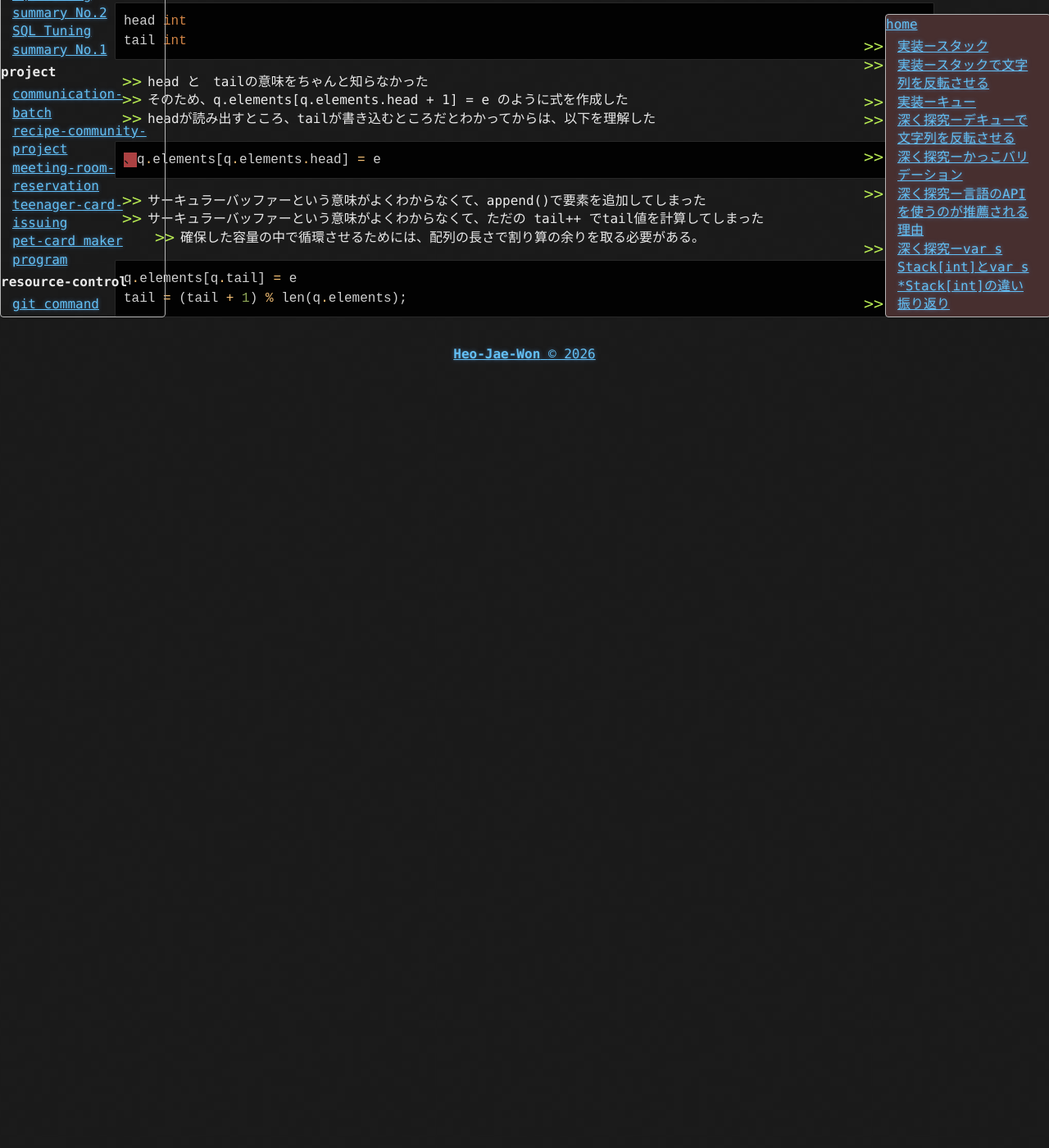
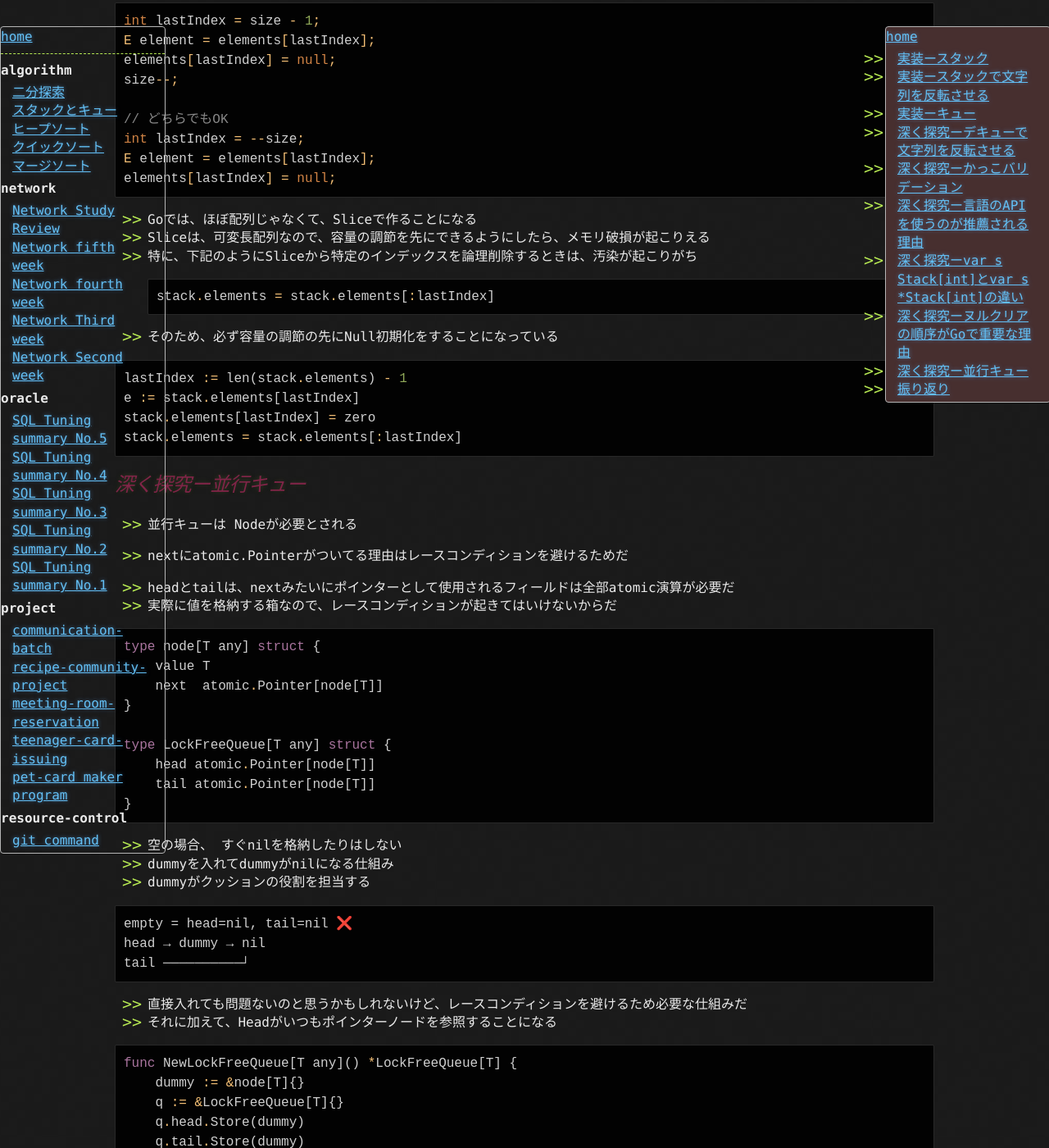
Before and after one commit to Heo-Jae-Won/Heo-Jae-Won.github.io, a Jekyll site: the page built from _posts/algorithm/2026-04-18-algorithm_week_7.md, in a window 1280 px wide and 1400 px high, scrolled down 14575 px. Shown: the whole window at 82% size. Built offline with Jekyll 4.4.1, drawn with Linux system fonts in a browser that asks for light colours; before the commit the page ends 15032 px from its top, so only the background shows below that; some of the changed text lies outside the part shown.

Commit message:
add algorithm 7th week - concurrency queue

````diff
--- a/_posts/algorithm/2026-04-18-algorithm_week_7.md
+++ b/_posts/algorithm/2026-04-18-algorithm_week_7.md
@@ -633,6 +633,184 @@ fmt.Println(*s.data[0])
 ```
 
 
+## <span style="color:#802548">_深く探究ーヌルクリアの順序がGoで重要な理由_</span>
+
+- Javaでは、サイズを最初に調節しても問題ない
+- それは、javaでは配列が初期容量が指定されてるからだ
+
+```java
+int lastIndex = size - 1;
+E element = elements[lastIndex];
+elements[lastIndex] = null;
+size--;
+
+// どちらでもOK
+int lastIndex = --size;
+E element = elements[lastIndex];
+elements[lastIndex] = null;
+```
+
+- Goでは、ほぼ配列じゃなくて、Sliceで作ることになる
+- Sliceは、可変長配列なので、容量の調節を先にできるようにしたら、メモリ破損が起こりえる
+- 特に、下記のようにSliceから特定のインデックスを論理削除するときは、汚染が起こりがち
+```go
+stack.elements = stack.elements[:lastIndex]
+```
+- そのため、必ず容量の調節の先にNull初期化をすることになっている
+
+```go
+lastIndex := len(stack.elements) - 1
+e := stack.elements[lastIndex]
+stack.elements[lastIndex] = zero
+stack.elements = stack.elements[:lastIndex]
+```
+
+
+
+## <span style="color:#802548">_深く探究ー並行キュー_</span>
+
+- 並行キューは Nodeが必要とされる
+
+- nextにatomic.Pointerがついてる理由はレースコンディションを避けるためだ
+
+- headとtailは、nextみたいにポインターとして使用されるフィールドは全部atomic演算が必要だ
+- 実際に値を格納する箱なので、レースコンディションが起きてはいけないからだ
+
+```go
+type node[T any] struct {
+    value T
+    next  atomic.Pointer[node[T]]
+}
+
+type LockFreeQueue[T any] struct {
+    head atomic.Pointer[node[T]]
+    tail atomic.Pointer[node[T]]
+}
+```
+
+- 空の場合、 すぐnilを格納したりはしない
+- dummyを入れてdummyがnilになる仕組み
+- dummyがクッションの役割を担当する
+
+```text
+empty = head=nil, tail=nil ❌
+head → dummy → nil
+tail ──────────┘
+```
+
+
+- 直接入れても問題ないのと思うかもしれないけど、レースコンディションを避けるため必要な仕組みだ
+- それに加えて、Headがいつもポインターノードを参照することになる
+
+```go
+func NewLockFreeQueue[T any]() *LockFreeQueue[T] {
+    dummy := &node[T]{}
+    q := &LockFreeQueue[T]{}
+    q.head.Store(dummy)
+    q.tail.Store(dummy)
+    return q
+}
+```
+
+- 以下はロックフリーの状態でどうレースコンディションを避けるのかについてのロジック
+    - レースコンディションを避けつつ、ロックフリーの演算をするためには CAS が必要
+    - 次のノードが nil なら、ほかのスレッドに触られたりしてない状態なので値を格納できる
+        - tail.next.CompareAndSwap(nil, newNode)
+    - なので、 値を入れることができたら、その後で tailも新しく合わせて設定する
+        - q.tail.CompareAndSwap(tail, newNode)
+    - 次のノードが nilではない場合、ほかのスレッドに触られてしまったため、もう1度For文を繰り返してプッシュが成功するまでリトライ
+
+```go
+func (q *LockFreeQueue[T]) Enqueue(v T) {
+    newNode := &node[T]{value: v}
+
+    for {
+        tail := q.tail.Load()
+        next := tail.next.Load()
+
+        if next == nil {
+            // Try to link new node
+            if tail.next.CompareAndSwap(nil, newNode) {
+                // Move tail forward (optional optimization)
+                q.tail.CompareAndSwap(tail, newNode)
+                return
+            }
+        } else {
+            // Tail is behind, fix it
+            q.tail.CompareAndSwap(tail, next)
+        }
+    }
+}
+```
+
+
+
+
+
+- Dequeueをするとき、値がないときは、何もないということなので、nilをリターンする
+
+```go
+func (q *LockFreeQueue[T]) Dequeue() (T, bool) {
+    var zero T
+
+    for {
+        head := q.head.Load()
+        tail := q.tail.Load()
+        next := head.next.Load()
+
+        if next == nil {
+            return zero, false // empty
+        }
+
+        if head == tail {
+            // Tail is falling behind
+            q.tail.CompareAndSwap(tail, next)
+            continue
+        }
+
+        value := next.value
+
+        if q.head.CompareAndSwap(head, next) {
+            return value, true
+        }
+    }
+}
+```
+
+- 上のソースコードを見ると、head == tail がよく理解ができてなかった
+- head が tailの場合、headが tailになるとかありえないと思うかもしれない
+    - ただ、これは並行キューでロックフリーなので、あり得る
+    - 特にコンテキスト変換ではこういうことが頻繫に起きるので、防御ロジックが必要
+- 以下はスレッド Aが値を入れるには成功したけど、まだ tailを移動させる作業までは完成してない場合のシナリオだ
+    - tailを移動させる演算がまだできてないので、dummyになってる
+
+```text
+スレッド A (Enqueue 開始)
+
+tail := q.tail.Load()   // dummy
+next := tail.next.Load() // nil
+
+tail.next.CompareAndSwap(nil, newNode)ーーー＞成功
+
+👉 成功した後の状態
+
+head → dummy → A → nil
+tail ─────────┘
+```
+
+- 削異った場合にほかのスレッドが入って作業をすることになると、tail が更新されてないままだ
+- head == tail という ロジックがないと、ロジックに穴ができてしまう
+- スレッドAが tailの更新を終わらせるまでには、head == tail の状態であるためだ
+
+```text
+スレッド B (Dequeue 開始)
+
+現在の状態
+
+head == tail   ✅ (both dummy)
+next != nil    ✅ (A exists)
+```
+
 ## <span style="color:#802548">_振り返り_</span>
 
 - 効率に優れるキューを実装するために、サーキュラーバッファーの形で実装する必要があるという考えに及ばなかった
````
Also changed, not shown: _posts/algorithm/2026-04-25-algorithm_week_8.md (added, +7 -0 lines).
